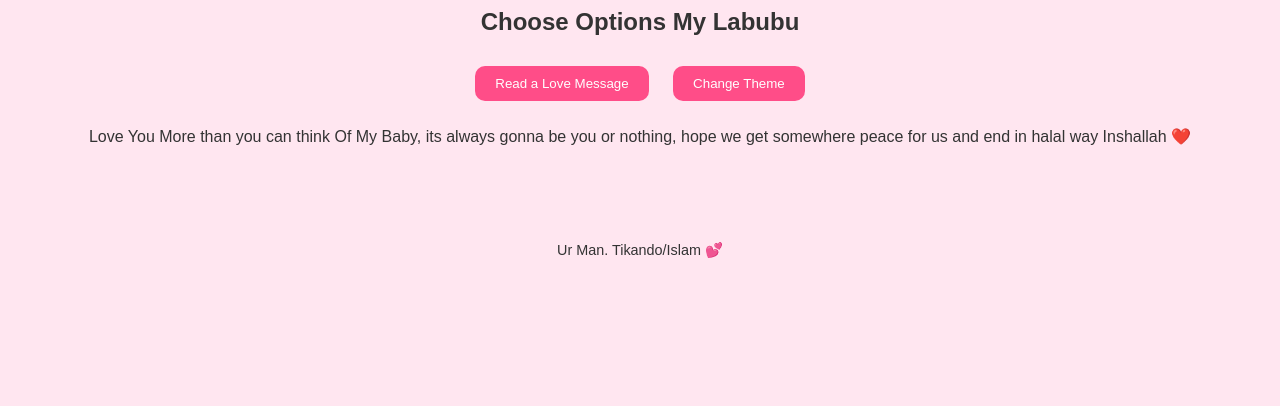
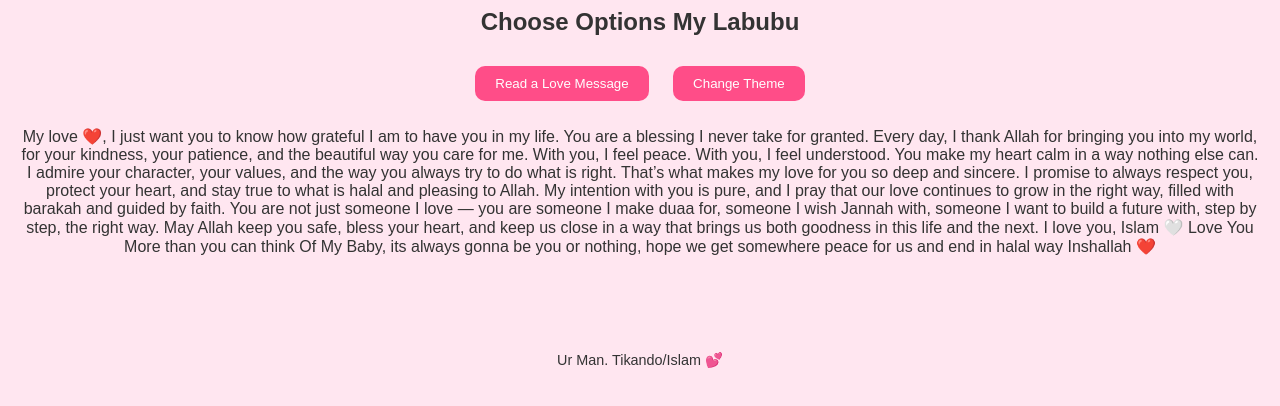
Before and after one commit to Islamichi/love-u-my-labubu-forever-us, a plain HTML site: page index.html in a window 1280 px wide. Both pictures are taken after a click on the button "Read a Love Message". Shown: the part 316-722 px from the top of the page. Drawn offline with Linux system fonts and the light colour scheme.

Commit message:
Update index.html

```diff
--- a/index.html
+++ b/index.html
@@ -87,7 +87,20 @@
   <button class="btn" onclick="showMessage()">Read a Love Message</button>
   <button class="btn" onclick="changeTheme()">Change Theme</button>
 
-  <p id="loveMessage" class="hidden">Love You More than you can think Of My Baby, its always gonna be you or nothing, hope we get somewhere peace for us and end in halal way Inshallah ❤️</p>
+  <p id="loveMessage" class="hidden"> My love ❤️,
+
+I just want you to know how grateful I am to have you in my life. You are a blessing I never take for granted. Every day, I thank Allah for bringing you into my world, for your kindness, your patience, and the beautiful way you care for me.
+
+With you, I feel peace. With you, I feel understood. You make my heart calm in a way nothing else can. I admire your character, your values, and the way you always try to do what is right. That’s what makes my love for you so deep and sincere.
+
+I promise to always respect you, protect your heart, and stay true to what is halal and pleasing to Allah. My intention with you is pure, and I pray that our love continues to grow in the right way, filled with barakah and guided by faith.
+
+You are not just someone I love — you are someone I make duaa for, someone I wish Jannah with, someone I want to build a future with, step by step, the right way.
+
+May Allah keep you safe, bless your heart, and keep us close in a way that brings us both goodness in this life and the next.
+
+I love you, Islam 🤍
+Love You More than you can think Of My Baby, its always gonna be you or nothing, hope we get somewhere peace for us and end in halal way Inshallah ❤️</p>
 </div>
 
 <footer>
```
